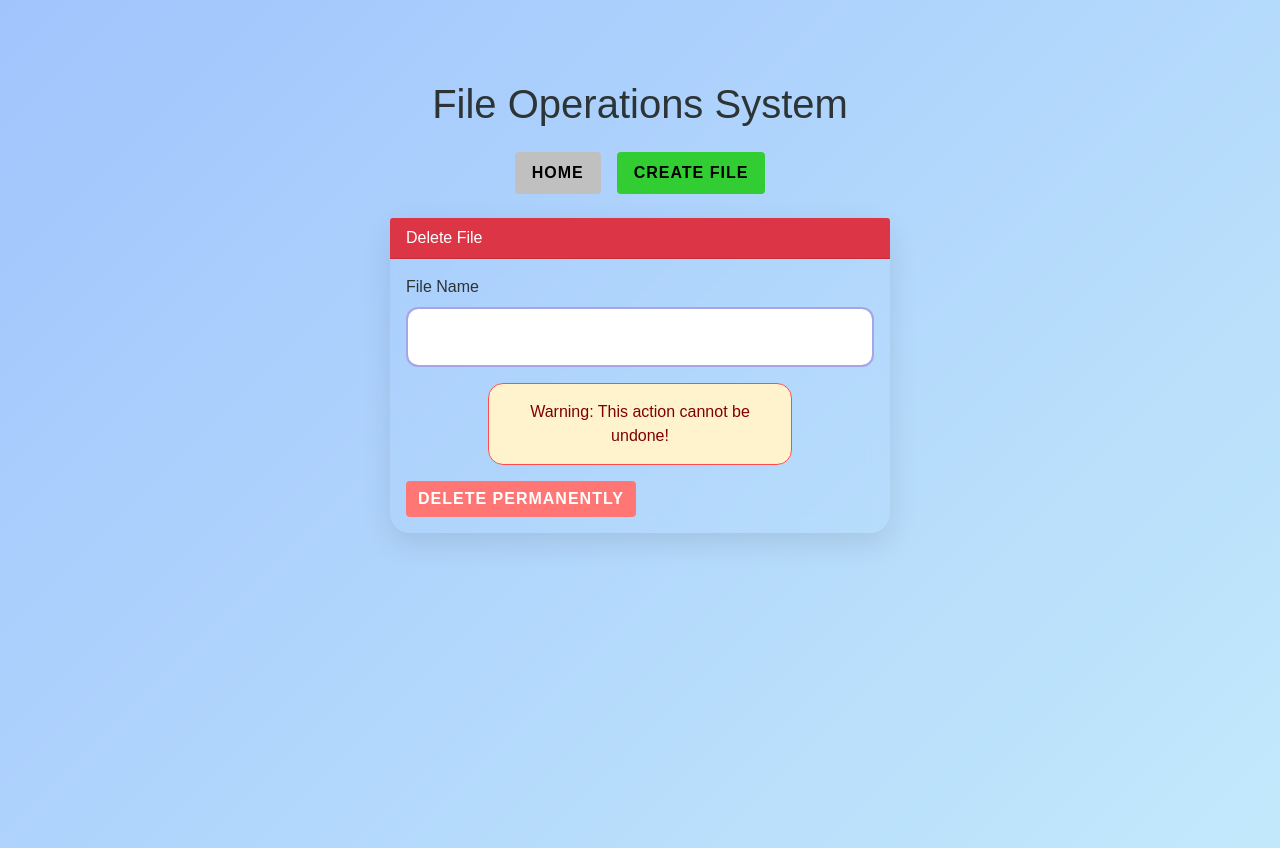
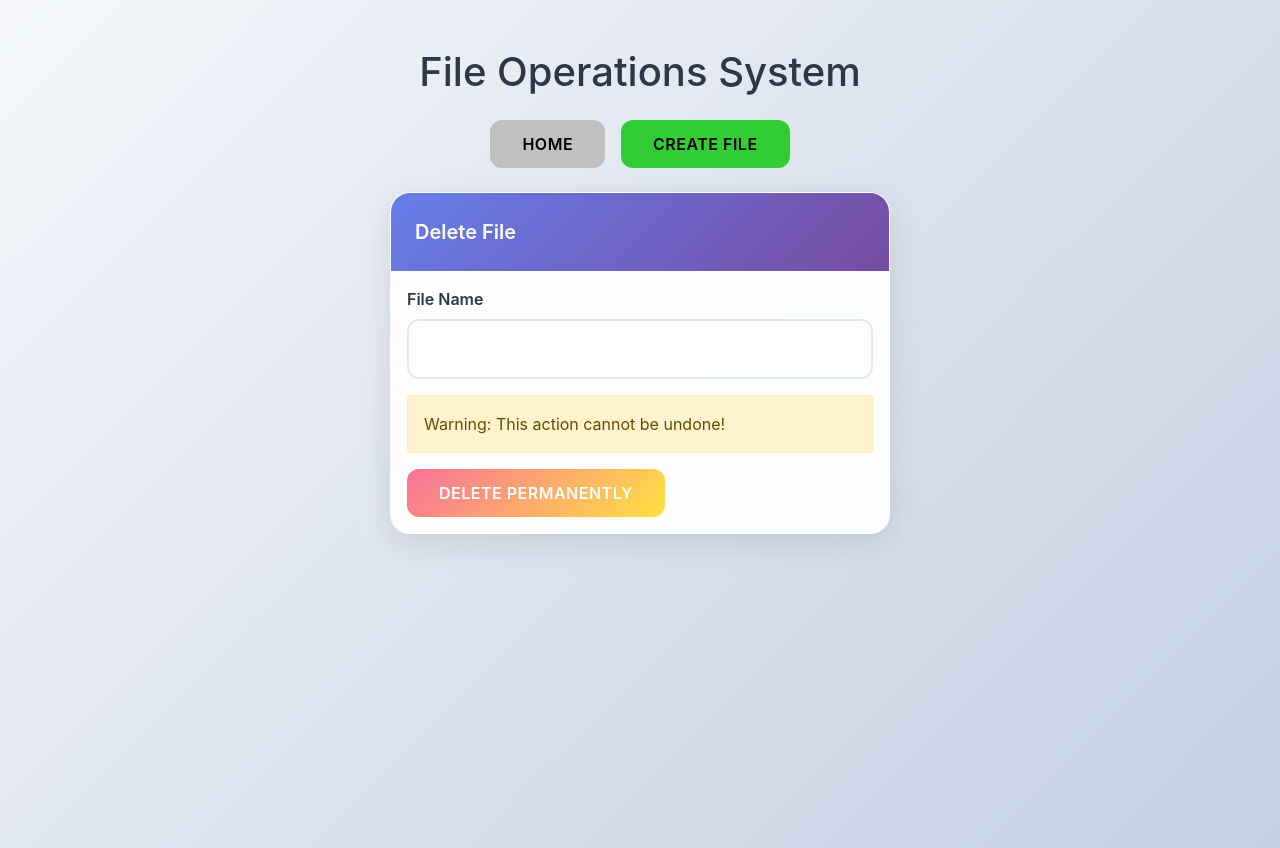
Before and after one commit to abuawaish/file_operations_webapp, a Flask app: page /delete in a window 1280 px wide. Run offline with Flask 3, Linux system fonts and the light colour scheme.

Commit message:
enhance visual design with modern color palette and typography

```diff
--- a/static/css/style.css
+++ b/static/css/style.css
@@ -1,177 +1,396 @@
 :root {
-    --primary-color: #6c5ce7;
-    --secondary-color: #a8a5e6;
-    --accent-color: #ff7675;
-    --background-gradient: linear-gradient(135deg, #a1c4fd 0%, #c2e9fb 100%);
+    --primary-gradient: linear-gradient(135deg, #667eea 0%, #764ba2 100%);
+    --secondary-gradient: linear-gradient(135deg, #f093fb 0%, #f5576c 100%);
+    --success-gradient: linear-gradient(135deg, #43e97b 0%, #38f9d7 100%);
+    --danger-gradient: linear-gradient(135deg, #fa709a 0%, #fee140 100%);
+    --warning-gradient: linear-gradient(135deg, #f6d365 0%, #fda085 100%);
+    --info-gradient: linear-gradient(135deg, #4facfe 0%, #00f2fe 100%);
+    --dark-color: #2d3748;
+    --light-color: #f7fafc;
+    --glass-bg: rgba(255, 255, 255, 0.15);
+    --glass-border: rgba(255, 255, 255, 0.2);
+    --shadow: 0 8px 32px rgba(0, 0, 0, 0.1);
+    --transition: all 0.4s cubic-bezier(0.4, 0, 0.2, 1);
 }
 
 /* Base Styles */
-body {
-    background: var(--background-gradient);
-    font-family: 'Poppins', sans-serif;
-    min-height: 100vh;
-    color: #2d3436;
+* {
+    margin: 0;
+    padding: 0;
+    box-sizing: border-box;
 }
 
-.container {
-    padding: 2rem;
+body {
+    font-family: 'Inter', 'Poppins', sans-serif;
+    background: linear-gradient(135deg, #f5f7fa 0%, #c3cfe2 100%);
+    min-height: 100vh;
+    color: var(--dark-color);
+    position: relative;
+    overflow-x: hidden;
 }
 
-/* Animations */
-@keyframes fadeIn {
-    from { opacity: 0; transform: translateY(20px); }
-    to { opacity: 1; transform: translateY(0); }
+/* Background Shapes */
+.bg-shapes {
+    position: fixed;
+    top: 0;
+    left: 0;
+    width: 100%;
+    height: 100%;
+    z-index: -1;
+    overflow: hidden;
 }
 
-@keyframes pulse {
-    0% { transform: scale(1); }
-    50% { transform: scale(1.05); }
-    100% { transform: scale(1); }
+.shape {
+    position: absolute;
+    border-radius: 50%;
+    background: linear-gradient(135deg, rgba(102, 126, 234, 0.1) 0%, rgba(118, 75, 162, 0.1) 100%);
+    animation: float 20s infinite linear;
 }
 
-@keyframes slideIn {
-    from { transform: translateX(-100%); }
-    to { transform: translateX(0); }
+.shape-1 {
+    width: 300px;
+    height: 300px;
+    top: -150px;
+    right: -100px;
+    animation-delay: 0s;
 }
 
-/* Components */
+.shape-2 {
+    width: 200px;
+    height: 200px;
+    bottom: -50px;
+    left: -50px;
+    background: linear-gradient(135deg, rgba(250, 112, 154, 0.1) 0%, rgba(254, 225, 64, 0.1) 100%);
+    animation-delay: -5s;
+    animation-direction: reverse;
+}
+
+.shape-3 {
+    width: 150px;
+    height: 150px;
+    top: 50%;
+    right: 20%;
+    animation-delay: -10s;
+}
+
+.shape-4 {
+    width: 100px;
+    height: 100px;
+    bottom: 20%;
+    left: 10%;
+    animation-delay: -15s;
+}
+
+/* Header */
+.header {
+    padding: 2rem;
+    margin-bottom: 2rem;
+}
+
+.gradient-text {
+    background: var(--primary-gradient);
+    -webkit-background-clip: text;
+    background-clip: text;
+    -webkit-text-fill-color: transparent;
+    position: relative;
+    display: inline-block;
+}
+
+.gradient-text::after {
+    content: '';
+    position: absolute;
+    bottom: -10px;
+    left: 50%;
+    transform: translateX(-50%);
+    width: 100px;
+    height: 4px;
+    background: var(--primary-gradient);
+    border-radius: 2px;
+}
+
+/* Navigation Menu */
+.nav-menu {
+    display: flex;
+    justify-content: center;
+    gap: 2rem;
+    padding: 1.5rem 2rem;
+    margin-bottom: 2rem;
+    background: rgba(255, 255, 255, 0.9);
+    backdrop-filter: blur(10px);
+    border-radius: 20px;
+    box-shadow: var(--shadow);
+    border: 1px solid var(--glass-border);
+}
+
+.nav-item {
+    display: flex;
+    align-items: center;
+    padding: 0.75rem 1.5rem;
+    text-decoration: none;
+    color: var(--dark-color);
+    font-weight: 500;
+    border-radius: 12px;
+    transition: var(--transition);
+    position: relative;
+    overflow: hidden;
+}
+
+.nav-item::before {
+    content: '';
+    position: absolute;
+    top: 0;
+    left: -100%;
+    width: 100%;
+    height: 100%;
+    background: var(--primary-gradient);
+    transition: var(--transition);
+    z-index: -1;
+}
+
+.nav-item:hover::before {
+    left: 0;
+}
+
+.nav-item:hover {
+    color: white;
+    transform: translateY(-2px);
+    box-shadow: 0 5px 15px rgba(102, 126, 234, 0.4);
+}
+
+/* Cards */
 .card {
-    background: transparent !important;
-    width: 100%;
-    max-width: 700px;
-    margin: auto;
-    background: rgba(240, 248, 255, 0.85);
-    border: none;
+    background: rgba(255, 255, 255, 0.95);
+    backdrop-filter: blur(10px);
     border-radius: 20px;
-    box-shadow: 0 10px 30px rgba(0, 0, 0, 0.1);
-    backdrop-filter: blur(10px);
-    animation: fadeIn 0.6s ease-out;
-    transition: transform 0.3s ease;
+    border: 1px solid var(--glass-border);
+    box-shadow: var(--shadow);
+    transition: var(--transition);
+    overflow: hidden;
 }
 
 .card:hover {
     transform: translateY(-5px);
+    box-shadow: 0 15px 35px rgba(0, 0, 0, 0.15);
 }
 
+.card-header {
+    background: var(--primary-gradient);
+    border-bottom: none;
+    padding: 1.5rem;
+    font-weight: 600;
+    font-size: 1.25rem;
+}
+
+/* Buttons */
 .btn {
+    padding: 0.75rem 2rem;
+    border-radius: 12px;
     font-weight: 600;
+    letter-spacing: 0.5px;
     text-transform: uppercase;
-    letter-spacing: 1px;
-    transition: all 0.3s ease;
+    transition: var(--transition);
     position: relative;
     overflow: hidden;
+    border: none;
+    z-index: 1;
 }
 
-.btn:after {
+.btn::before {
     content: '';
     position: absolute;
     top: 50%;
     left: 50%;
     width: 0;
     height: 0;
+    border-radius: 50%;
     background: rgba(255, 255, 255, 0.2);
-    border-radius: 50%;
     transform: translate(-50%, -50%);
-    transition: width 0.3s ease, height 0.3s ease;
+    transition: width 0.6s, height 0.6s;
+    z-index: -1;
 }
 
-.btn:hover:after {
-    width: 200px;
-    height: 200px;
+.btn:hover::before {
+    width: 300px;
+    height: 300px;
 }
 
 .btn-primary {
-    background: var(--primary-color);
-    border: none;
+    background: var(--primary-gradient);
+}
+
+.btn-success {
+    background: var(--success-gradient);
 }
 
 .btn-danger {
-    background: var(--accent-color);
-    border: none;
+    background: var(--danger-gradient);
 }
 
-.nav-menu {
-    background: rgba(255, 255, 255, 0.9);
-    border-radius: 50px;
-    padding: 1rem 2rem;
-    box-shadow: 0 5px 15px rgba(0, 0, 0, 0.1);
-    margin-bottom: 2rem;
+.btn-warning {
+    background: var(--warning-gradient);
+    color: var(--dark-color);
 }
 
-.alert {
-    border-radius: 15px;
-    animation: slideIn 0.5s ease-out;
-    text-align: center;
-    color:  #800000;
-    width: 65%;
-    max-width: 800px;
-    margin: 0 auto 1rem;
-    border: 1px solid #ff4d4d;
+.btn-info {
+    background: var(--info-gradient);
+}
+
+.btn-secondary {
+    background: linear-gradient(135deg, #a0aec0 0%, #718096 100%);
+}
+
+/* Alert Messages */
+.alert-message {
+    display: flex;
+    align-items: center;
+    padding: 1.25rem 1.5rem;
+    margin-bottom: 1.5rem;
+    border-radius: 12px;
+    background: white;
+    box-shadow: var(--shadow);
+    animation: slideInRight 0.5s ease-out;
+    position: relative;
+    overflow: hidden;
+}
+
+.alert-message::before {
+    content: '';
+    position: absolute;
+    left: 0;
+    top: 0;
+    height: 100%;
+    width: 5px;
+}
+
+.alert-success::before { background: #43e97b; }
+.alert-danger::before { background: #fa709a; }
+.alert-warning::before { background: #f6d365; }
+.alert-info::before { background: #4facfe; }
+
+.alert-icon {
+    margin-right: 1rem;
+    font-size: 1.5rem;
+}
+
+.btn-close-alert {
+    margin-left: auto;
+    background: none;
+    border: none;
+    color: inherit;
+    cursor: pointer;
+    opacity: 0.7;
+    transition: opacity 0.3s;
+}
+
+.btn-close-alert:hover {
+    opacity: 1;
+}
+
+/* Form Elements */
+.form-control {
+    padding: 1rem 1.25rem;
+    border: 2px solid #e2e8f0;
+    border-radius: 12px;
+    font-size: 1rem;
+    transition: var(--transition);
+    background: rgba(255, 255, 255, 0.9);
+}
+
+.form-control:focus {
+    border-color: #667eea;
+    box-shadow: 0 0 0 3px rgba(102, 126, 234, 0.1);
+    background: white;
+}
+
+.form-label {
+    font-weight: 600;
+    margin-bottom: 0.5rem;
+    color: var(--dark-color);
 }
 
 /* File Preview */
 .file-preview {
-    background: rgba(255, 255, 255, 0.9);
-    border-radius: 15px;
+    background: white;
+    border-radius: 12px;
     padding: 1.5rem;
+    margin-top: 1rem;
     position: relative;
-    transition: all 0.3s ease;
+    border-left: 4px solid #667eea;
 }
 
-.file-preview:before {
-    content: '📄';
-    position: absolute;
-    right: -20px;
-    top: -20px;
-    font-size: 2rem;
-    animation: pulse 2s infinite;
+.file-preview pre {
+    font-family: 'Courier New', monospace;
+    white-space: pre-wrap;
+    word-wrap: break-word;
+    color: #2d3748;
+    margin: 0;
 }
 
-/* Form Elements */
-.form-control {
-    border: 2px solid var(--secondary-color);
-    border-radius: 12px;
-    padding: 1rem;
-    transition: all 0.3s ease;
+/* Animations */
+@keyframes float {
+    0%, 100% {
+        transform: translateY(0) rotate(0deg);
+    }
+    33% {
+        transform: translateY(-30px) rotate(120deg);
+    }
+    66% {
+        transform: translateY(15px) rotate(240deg);
+    }
 }
 
-.form-control:focus {
-    border-color: var(--primary-color);
-    box-shadow: 0 0 15px rgba(108, 92, 231, 0.2);
+@keyframes slideInRight {
+    from {
+        opacity: 0;
+        transform: translateX(30px);
+    }
+    to {
+        opacity: 1;
+        transform: translateX(0);
+    }
 }
 
-/* Hover Effects */
-.hover-scale {
-    transition: transform 0.3s ease;
+@keyframes pulse {
+    0% {
+        transform: scale(1);
+    }
+    50% {
+        transform: scale(1.05);
+    }
+    100% {
+        transform: scale(1);
+    }
 }
 
-.hover-scale:hover {
-    transform: scale(1.02);
+@keyframes shimmer {
+    0% {
+        background-position: -200% center;
+    }
+    100% {
+        background-position: 200% center;
+    }
 }
 
-/* Custom Scrollbar */
-::-webkit-scrollbar {
-    width: 8px;
-}
-
-::-webkit-scrollbar-track {
-    background: rgba(255, 255, 255, 0.1);
-}
-
-::-webkit-scrollbar-thumb {
-    background: var(--primary-color);
-    border-radius: 10px;
+/* Footer */
+.footer {
+    padding: 2rem;
+    color: #718096;
+    font-size: 0.9rem;
 }
 
 /* Responsive Design */
 @media (max-width: 768px) {
-    .card {
-        margin: 1rem;
+    .nav-menu {
+        flex-direction: column;
+        gap: 1rem;
         padding: 1rem;
     }
 
-    .nav-menu {
-        flex-direction: column;
-        border-radius: 20px;
+    .header {
+        padding: 1rem;
+    }
+
+    .card {
+        margin: 0 1rem;
     }
 }
```
Also changed, not shown: static/js/animations.js (added).
